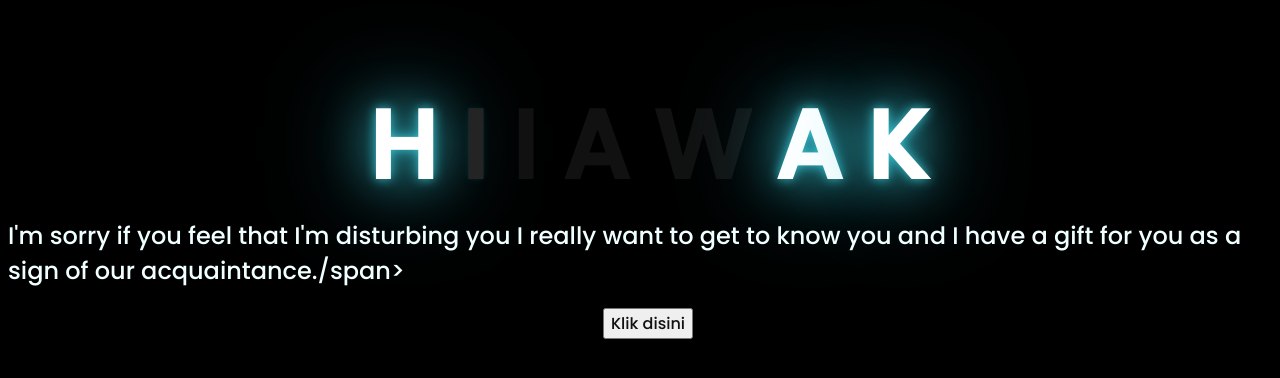
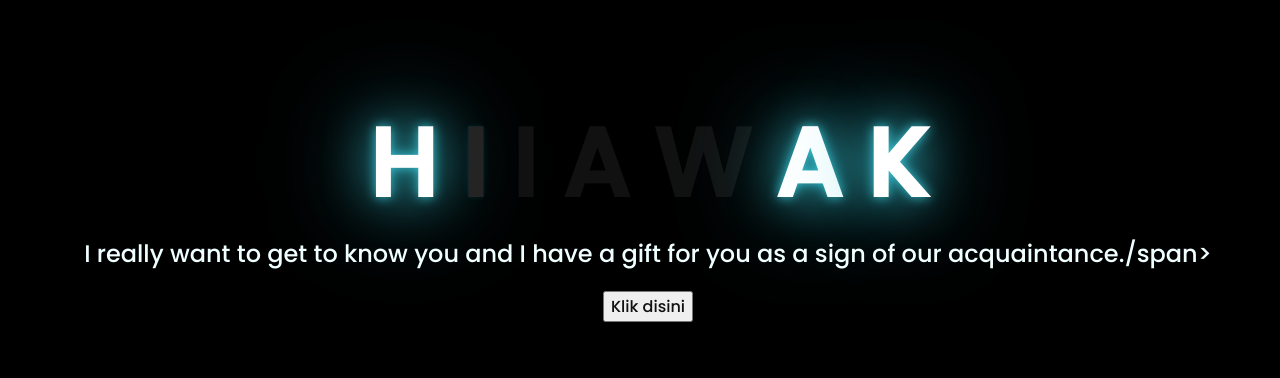
Before and after one commit to muhdbusy/hehehe.github.io, a plain HTML site: page index.html in a window 1280 px wide. Shown: the part 202-580 px from the top of the page. Drawn offline with Linux system fonts and the light colour scheme.

Commit message:
Update index.html

```diff
--- a/index.html
+++ b/index.html
@@ -22,7 +22,7 @@
 
     </div>
     <div class="description">
-        <span>I'm sorry if you feel that I'm disturbing you I really want to get to know you and I have a gift for you as a sign of our acquaintance./span>
+        <span>I really want to get to know you and I have a gift for you as a sign of our acquaintance./span>
     </div>
     <div class="button">
         <button>
```
